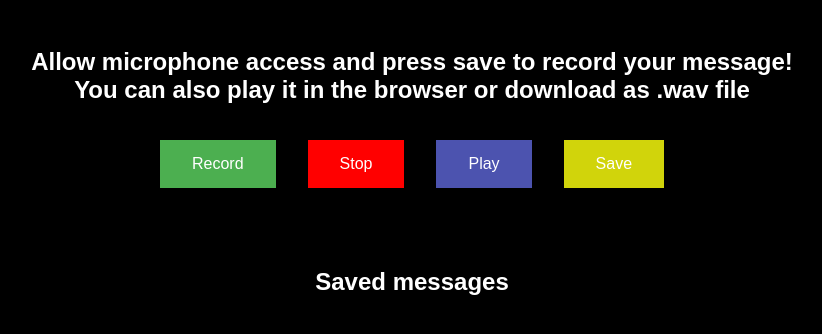
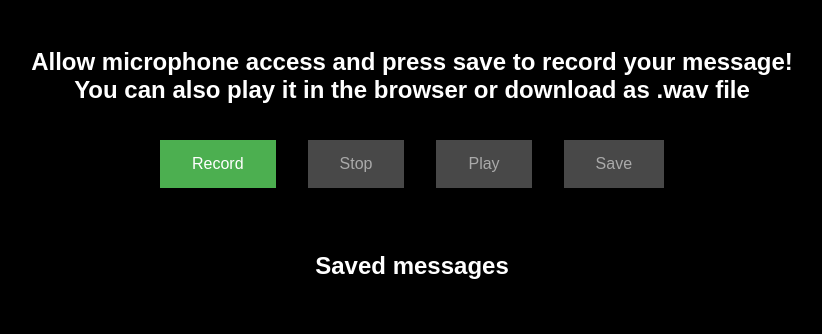
Before and after one commit to m-marangoni/consonance-call, a website: page public/index.html in a window 1280 px wide. Shown: the whole page, without its empty margins (228-1050 px from the left). Drawn offline with Linux system fonts and the light colour scheme; no server answers.

Commit message:
simple style

```diff
--- a/public/index.html
+++ b/public/index.html
@@ -17,8 +17,9 @@
     <button  id="play" disabled>Play</button>
     <button  id="save" disabled>Save</button>
   </div>
+  <h2>Saved messages</h2>
     <div id="saved-audio-messages">
-      <h2>Saved messages</h2>
+
     </div>
   </div>
     <script>
--- a/public/style.css
+++ b/public/style.css
@@ -39,6 +39,10 @@ audio {
     background-color: #116414; /* Green */
     color: white;
  }
+ #record:disabled {
+   color: rgb(170, 170, 170);
+   background-color: rgba(239, 239, 239, 0.3);
+}
 
    #stop{
     background-color: red; /* Green */
@@ -58,6 +62,10 @@ audio {
    #stop:hover{
       background-color: #831414; /* Green */
       color: white;
+   }
+   #stop:disabled {
+      color: rgb(170, 170, 170);
+      background-color: rgba(239, 239, 239, 0.3);
    }
 
    #play{
@@ -79,6 +87,10 @@ audio {
       background-color: #272670; /* Green */
       color: white;
    }
+   #play:disabled {
+      color: rgb(170, 170, 170);
+      background-color: rgba(239, 239, 239, 0.3);
+   }
 
    #save{
     background-color: #d1d40b; /* Green */
@@ -99,6 +111,10 @@ audio {
       background-color: #a38b04; /* Green */
       color: white;
    }
+   #save:disabled {
+      color: rgb(170, 170, 170);
+      background-color: rgba(239, 239, 239, 0.3);
+   }
 
 
   h2{
@@ -112,8 +128,6 @@ audio {
   }
 
   #saved-audio-messages{
-
-    display: flex;
-    justify-content: center;
-    align-items: center;
+display: flex;
+flex-wrap: wrap;
   }
```
